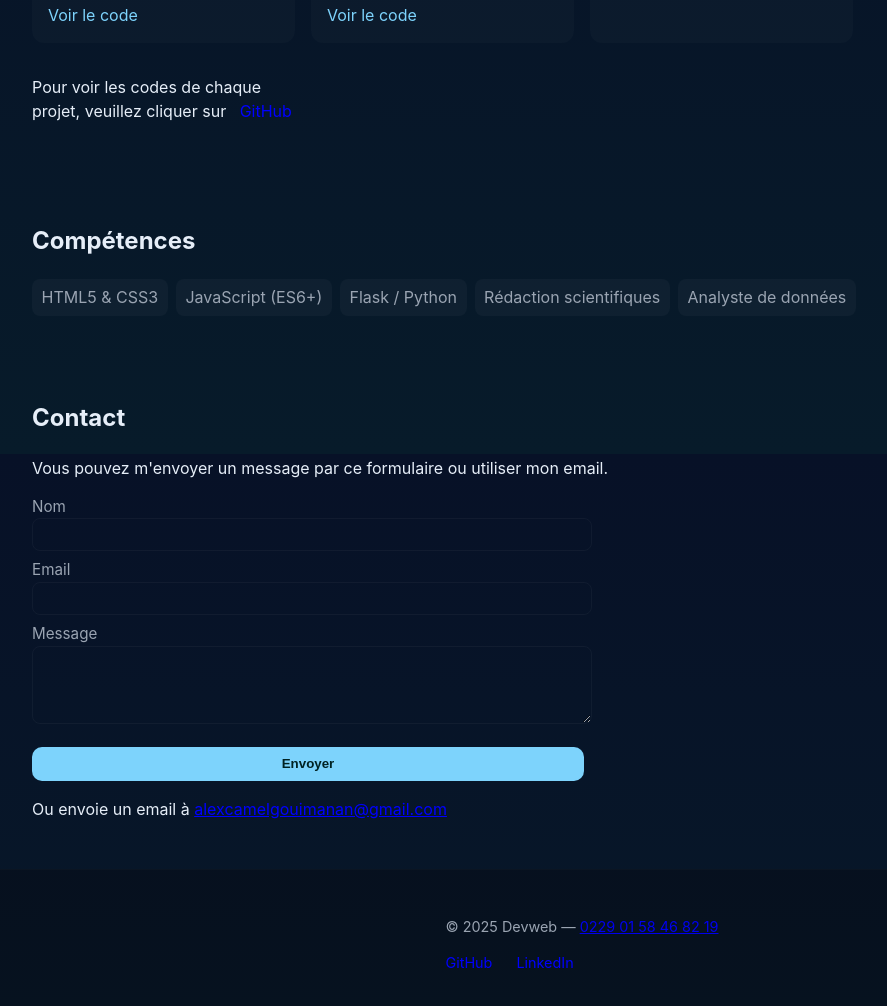
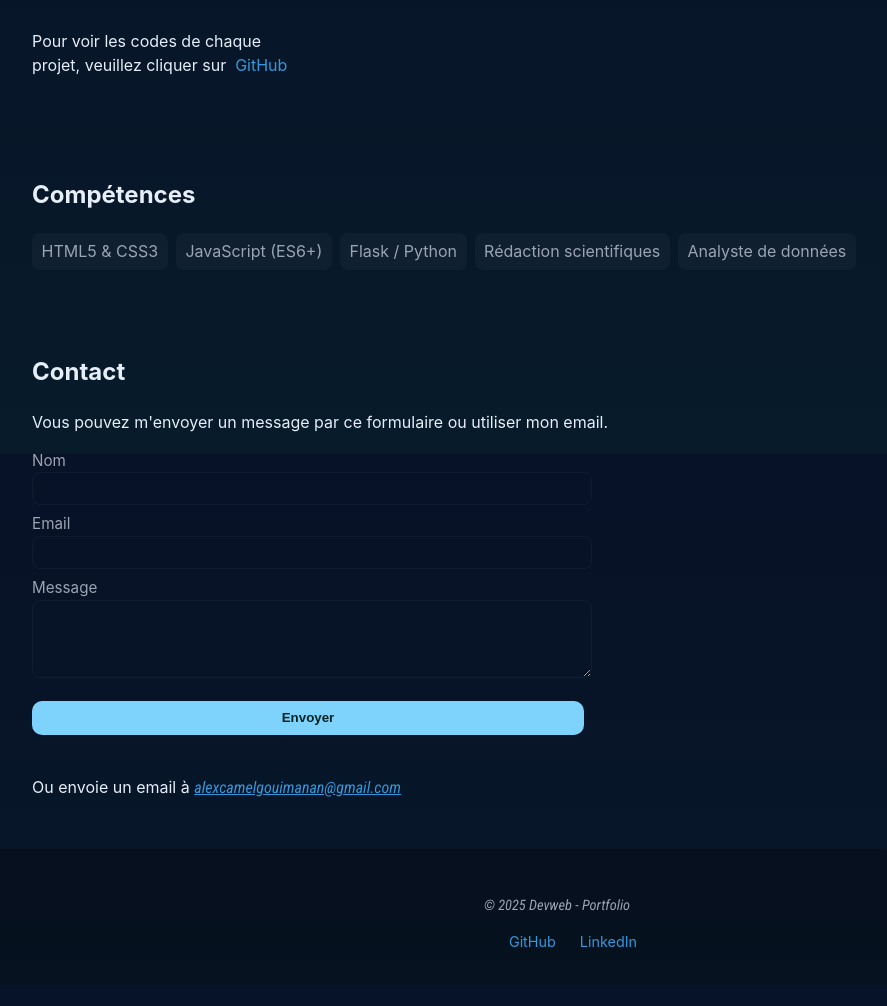
Before and after one commit to alexcamel/Portfolio, a Flask app: page / in a window 1280 px wide. Shown: the part 1146-2152 px from the top of the page, without its empty margins (58-945 px from the left). After the commit the page ends 2093 px from the top, so only its background shows below. Run offline with Flask 3, Linux system fonts and the light colour scheme.

Commit message:
Sauvegarde de quelques modifications

```diff
--- a/static/css/style.css
+++ b/static/css/style.css
@@ -27,7 +27,7 @@
 
 body {
   margin: 0;
-  font-family: Inter, "Roboto_Condensed";
+  font-family: Inter, Arial, Helvetica, sans-serif;
   background: linear-gradient(180deg, #071127 0%, #071b2a 100%);
   color: var(--text-color);
   -webkit-font-smoothing: antialiased;
@@ -208,11 +208,12 @@
 }
 
 .mailto {
-  color: blue;
+  font-family: "Roboto_Condensed";
+  color: #3498db;
 }
 
 .mailto:hover {
-  color: orange
+  color: #29b94146;
 }
 
 
@@ -228,14 +229,10 @@
   background: rgba(4, 7, 12, 0.35);
 }
 
-/* Pseudo-class */
-.socials a {
-  text-decoration: none;
-  color: blue;
-}
-
-.socials a:hover {
-  color: orange;
+.footer p{
+  font-family: "Roboto_Condensed";
+  position: relative;
+  right: 25px;
 }
 
 /*  Linkedin and Github links */
@@ -247,7 +244,15 @@
   /* Assurez-vous que les liens sont bien disposés */
 }
 
+/* Pseudo-class */
+.socials a {
+  text-decoration: none;
+  color: #3498db;
+}
 
+.socials a:hover {
+  color: #29b94146;
+}
 
 /* Responsive */
 @media(max-width:800px) {
--- a/templates/index.html
+++ b/templates/index.html
@@ -4,7 +4,7 @@
   <meta charset="utf-8" />
   <meta name="viewport" content="width=device-width,initial-scale=1" />
   <title>Portfolio - Alex</title>
-  <link rel="stylesheet" href="{{url_for('static', filename = './css/style.css')}}" />
+  <link rel="stylesheet" href="{{url_for('static', filename = 'css/style.css')}}" />
 </head>
 <body>
   <nav class="nav">
@@ -27,10 +27,10 @@
         <h1> Bienvenue sur mon portfolio Dev ! <br> On me nomme Alex Camel</h1>
         <p>Développeur · Rédacteur scientifiques · Analyste de données · Créateur de solutions web modernes et scientifiques. <br> Voici une sélection de mes projets.</p>
         <a class="btn" href="#projects">Voir mes projets</a>
-        <a class="btn ghost" href="{{url_for('static', filename = './assets/Alex_Camel_CV.pdf')}}" download>Télécharger mon CV</a>
+        <a class="btn ghost" href="{{url_for('static', filename = 'assets/Alex_Camel_CV.pdf')}}" download>Télécharger mon CV</a>
       </div>
       <div class=".hero-image">
-        <img src="{{url_for('static', filename = './assets/profile.svg')}}" alt="photo-de_profil" aria-placeholder="placehoder">
+        <img src="{{url_for('static', filename = 'assets/profile.png')}}" alt="photo-de-profil" />
       </div>
     </div>
   </header>
@@ -46,28 +46,28 @@
       <h2>Projets</h2>
       <div class="projects-grid">
         <article class="project-card">
-          <img src="{{url_for('static', filename = './assets/project-1.svg')}}" alt="Project 1" />
+          <img src="{{url_for('static', filename = 'assets/project-1.svg')}}" alt="Project 1" />
           <h3>Project One</h3>
           <p>Site vitrine réalisé en HTML/CSS/JS. Responsive et accessible.</p>
           <a class="project-link" href="#">Voir le code</a>
         </article>
 
         <article class="project-card">
-          <img src="{{url_for('static', filename = './assets/project-2.svg')}}" alt="Project 2" />
+          <img src="{{url_for('static', filename = 'assets/project-2.svg')}}" alt="Project 2" />
           <h3>Project Two</h3>
           <p>Application web avec backend léger (API REST) et UI moderne.</p>
           <a class="project-link" href="#">Voir le code</a>
         </article>
 
         <article class="project-card">
-          <img src="{{url_for('static', filename = './assets/project-3.svg')}}" alt="Project 3" />
+          <img src="{{url_for('static', filename = 'assets/project-3.svg')}}" alt="Project 3" />
           <h3>Project Three</h3>
           <p>Prototype interactif avec animations et transitions CSS.</p>
           <a class="project-link" href="#">Voir le code</a>
         </article><br><br><br><br><br><br><br><br>
 
         <div class="socials">
-          <p>Pour voir les codes de chaque projet, veuillez cliquer sur &nbsp<a href="alexcamel" aria-label="GitHub" class="github">   GitHub</a></p>
+          <p>Pour voir les codes de chaque projet, veuillez cliquer sur &nbsp<a href="alexcamel" aria-label="GitHub" >GitHub</a></p>
         </div>
 
       </div>
@@ -104,6 +104,7 @@
         </label>
         <button class="btn" type="submit">Envoyer</button>
       </form>
+      <br>
       <p class="muted">Ou envoie un email à <a href="mailto:ton.email@example.com" class="mailto">alexcamelgouimanan@gmail.com</a></p>
     </section>
   </main>
@@ -111,14 +112,14 @@
   <!--- Pied de page -->
   <footer class="footer">
     <div class="container">
-      <p>© 2025 Devweb — <a href="#contact">0229 01 58 46 82 19</a></p>
+      <p>© 2025 Devweb - Portfolio</p>
       <div class="socials">
-        <a href="alexcamel" aria-label="GitHub" class="github">GitHub</a>
-        <a href="https://www.linkedin.com/in/camel-alex-gouimanan-0782b5278" aria-label="LinkedIn" class="linkedin">LinkedIn</a>
+        <a href="alexcamel" aria-label="GitHub">GitHub</a>
+        <a href="https://www.linkedin.com/in/camel-alex-gouimanan-0782b5278" aria-label="LinkedIn">LinkedIn</a>
       </div>
     </div>
   </footer>
 
-  <script src="{{url_for('static', filename = './js/main.js')}}"></script>
+  <script src="{{url_for('static', filename = 'js/main.js')}}"></script>
 </body>
 </html>
```
Also changed, not shown: static/assets/profile.png (added), static/assets/profile.svg, static/assets/project-1.svg.
